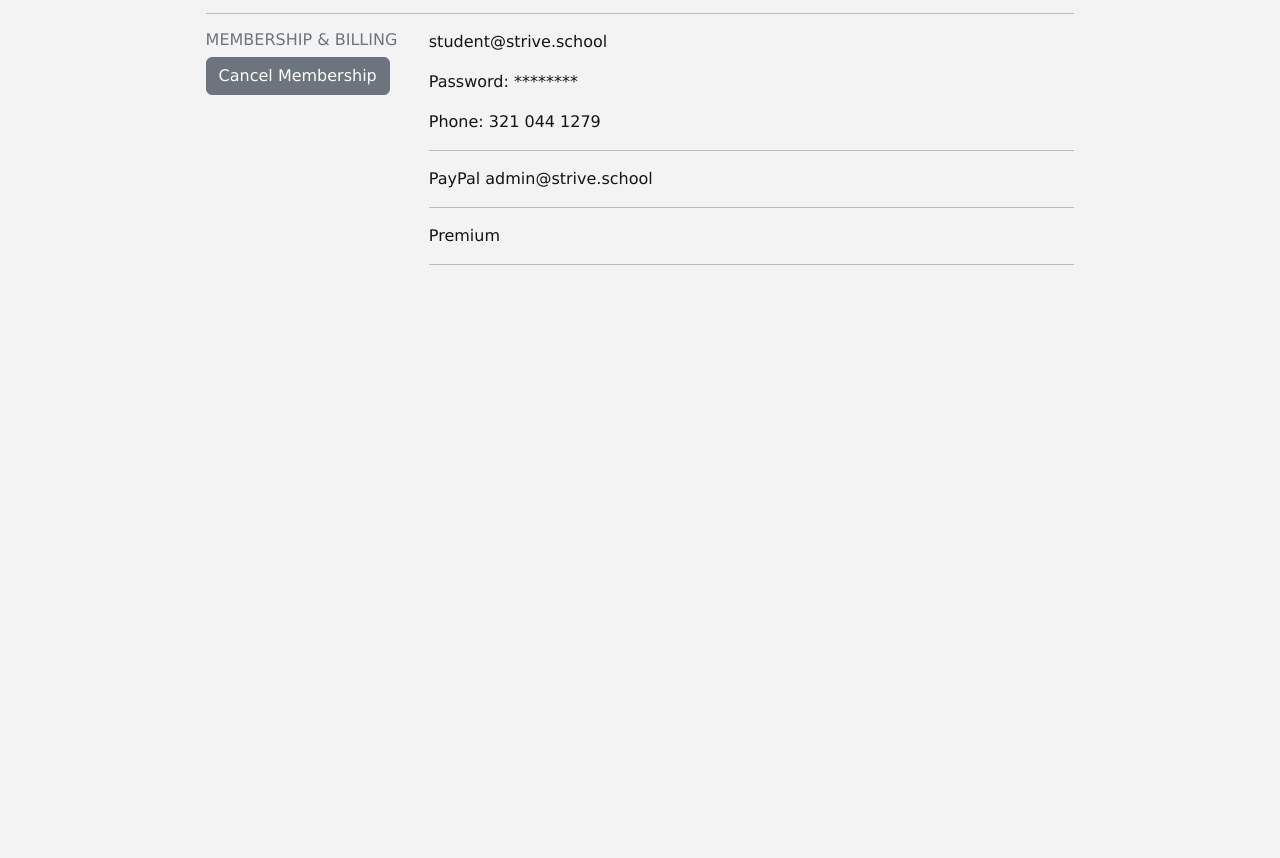
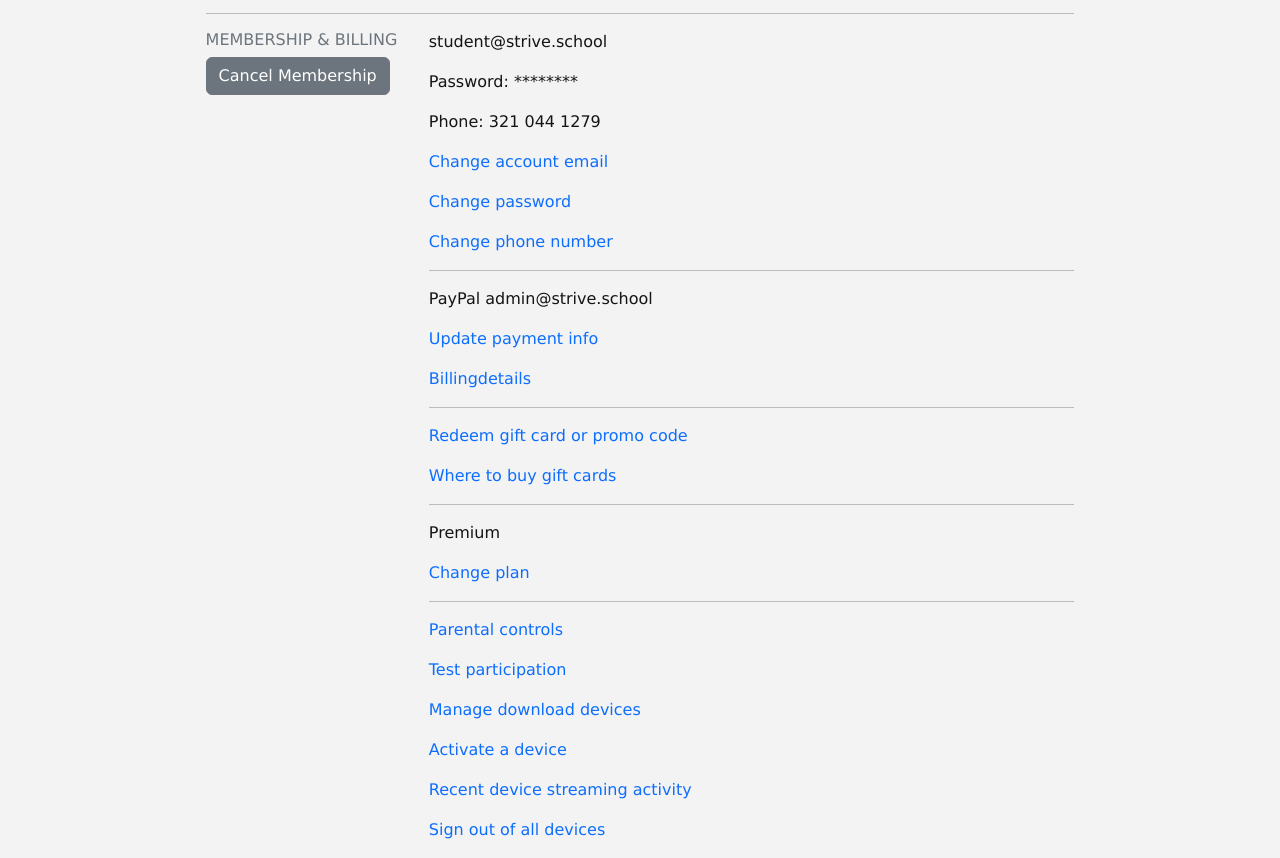
Before and after one commit to GiorgiaMannino/Progettosettimanale-S6-L5, a plain HTML site: page settings.html in a window 1280 px wide. Shown: the part 117-975 px from the top of the page. Before the commit the page ends 800 px from the top, so only its background shows below. Drawn offline with nearby package versions, Linux system fonts and the light colour scheme.

Commit message:
settings

```diff
--- a/settings.html
+++ b/settings.html
@@ -110,39 +110,56 @@
             </div>
             <div class="col-9">
               <!-- Colonna da 9 -->
+              <div class="blocco">
                 <div>
                   <p>student@strive.school</p>
                   <p>Password: ********</p>
                   <p>Phone: 321 044 1279</p>
                 </div>
+
+                <div>
+                  <p class="text-primary">Change account email</p>
+                  <p class="text-primary">Change password</p>
+                  <p class="text-primary">Change phone number</p>
+                </div>
+              </div>
               <hr />
+              <div class="blocco">
                 <div>
                   <p>PayPal admin@strive.school</p>
                 </div>
+                <div>
+                  <p class="text-primary">Update payment info</p>
+                  <p class="text-primary">Billingdetails</p>
+                </div>
+              </div>
               <hr />
-              <!--         <div>
-                <p>Change account email</p>
-                <p>Change password</p>
-                <p>Change phone number</p>
-              </div> -->
-
-              <!--            <div>
-                <p>Update payment info</p>
-                <p>Billingdetails</p>
-              </div> -->
-
-              <!--          <div>
-                <p>Redeem gift card or promo code</p>
-                <p>Where to buy gift cards</p>
-              </div> -->
-
+              <div class="blocco">
+                <div>
+                  <p class="text-primary">Redeem gift card or promo code</p>
+                  <p class="text-primary">Where to buy gift cards</p>
+                </div>
+              </div>
+              <hr />
+              <div class="blocco">
                 <div>
                   <p>Premium</p>
                 </div>
-              <!--          <div>
-                <p>Change plan</p>
-              </div> -->
+                <div>
+                  <p class="text-primary">Change plan</p>
+                </div>
+              </div>
               <hr />
+              <div class="blocco">
+                <div>
+                  <p class="text-primary">Parental controls</p>
+                  <p class="text-primary">Test participation</p>
+                  <p class="text-primary">Manage download devices</p>
+                  <p class="text-primary">Activate a device</p>
+                  <p class="text-primary">Recent device streaming activity</p>
+                  <p class="text-primary">Sign out of all devices</p>
+                </div>
+              </div>
             </div>
           </div>
         </div>
```
Lines whose indentation alone changed are shown as unchanged.
